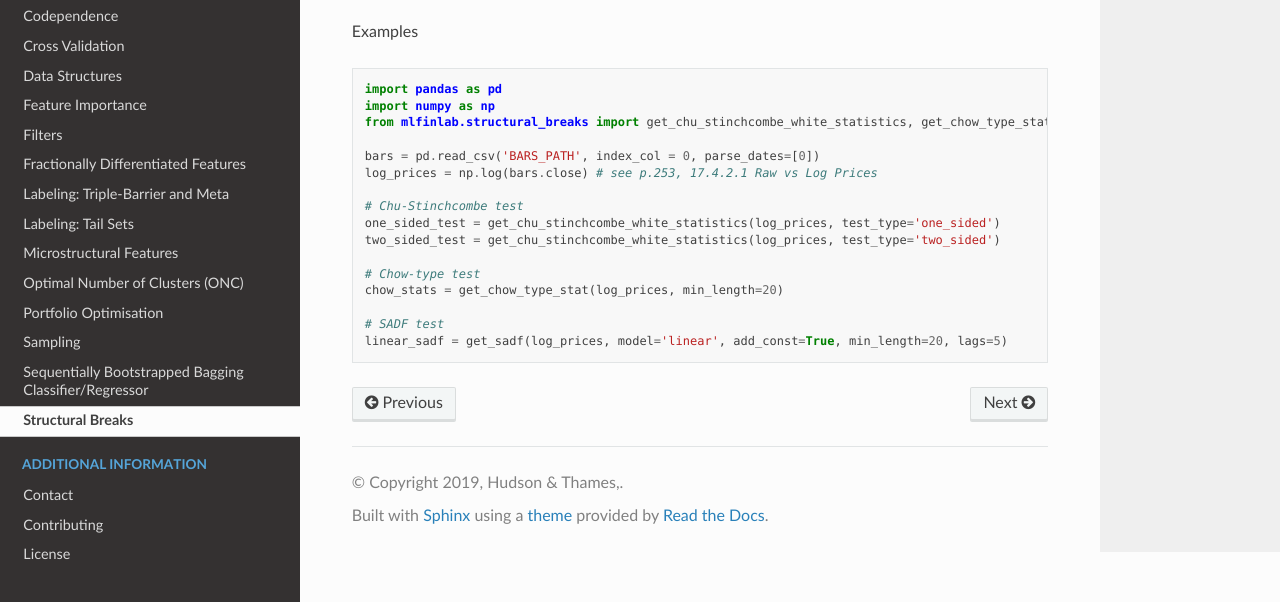
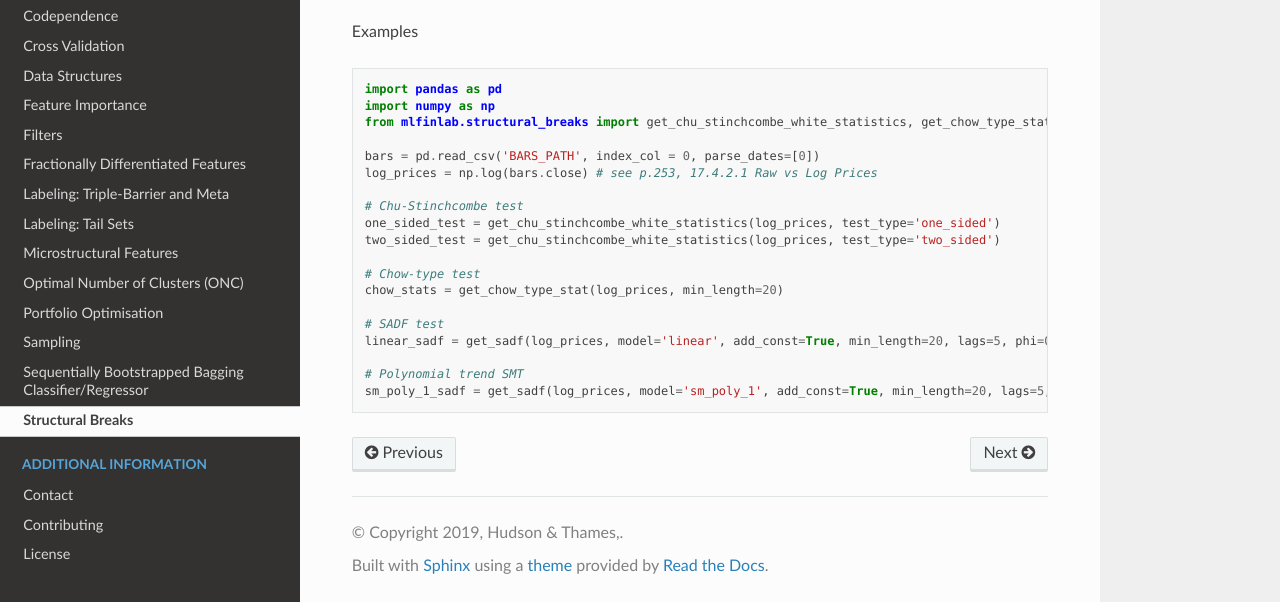
Before and after one commit to hudson-and-thames/mlfinlab, a Sphinx documentation site: the page built from docs/source/implementations/structural_breaks.rst, in a window 1280 px wide and 900 px high, scrolled down 915 px, cut to the strip 298-900 px from the top of the window. Built offline with Sphinx 7.4.7 and the Read the Docs theme 2.0.0, drawn with Linux system fonts in a browser that asks for light colours.

Commit message:
modified sphinx rst

```diff
--- a/docs/source/implementations/structural_breaks.rst
+++ b/docs/source/implementations/structural_breaks.rst
@@ -51,4 +51,7 @@ Examples
     chow_stats = get_chow_type_stat(log_prices, min_length=20)
 
     # SADF test
-    linear_sadf = get_sadf(log_prices, model='linear', add_const=True, min_length=20, lags=5)
+    linear_sadf = get_sadf(log_prices, model='linear', add_const=True, min_length=20, lags=5, phi=0)
+
+    # Polynomial trend SMT
+    sm_poly_1_sadf = get_sadf(log_prices, model='sm_poly_1', add_const=True, min_length=20, lags=5, phi=0.5)
```
